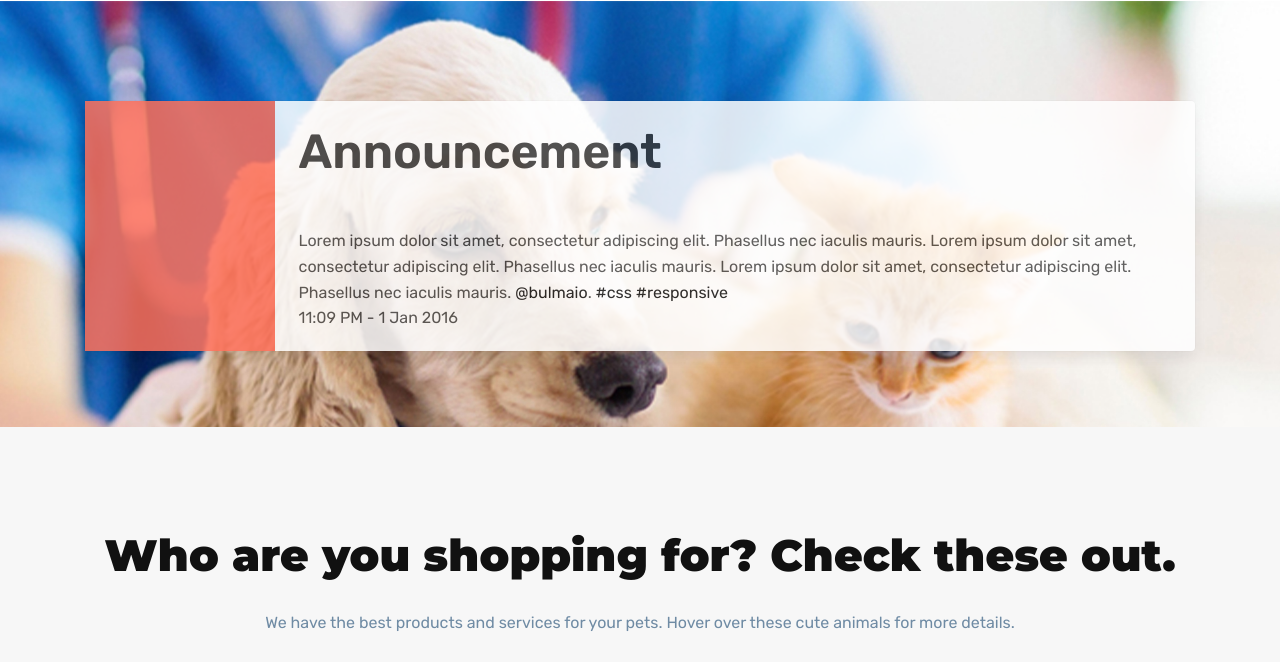
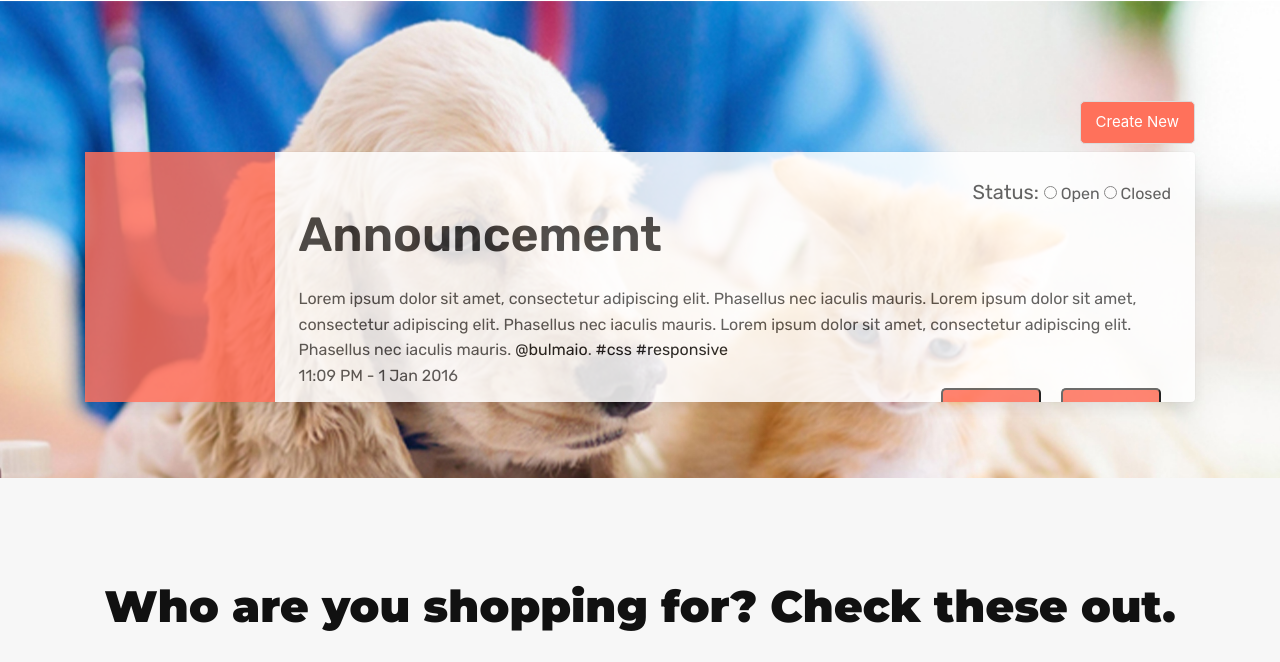
Before and after one commit to AlexCitrus/AnimalArk, a PHP site: page /theme/admin_home.html in a window 1280 px wide. Shown: the part 904-1566 px from the top of the page. Run offline with PHP 8.4, Linux system fonts and the light colour scheme; some libraries are stand-ins or nearby versions.

Commit message:
admin home page updated with css (1-29-2023)

```diff
--- a/theme/admin_home.html
+++ b/theme/admin_home.html
@@ -74,16 +74,6 @@
             <a class="navbar-item mr-5" href="admin_home.html">
               <img src="images/logo.png" width="200" alt="logo" />
             </a>
-            <button
-              role="button"
-              class="navbar-burger burger"
-              data-hidden="true"
-              data-target="navigation"
-            >
-              <span aria-hidden="true"></span>
-              <span aria-hidden="true"></span>
-              <span aria-hidden="true"></span>
-            </button>
           </div>
 
           <div class="navbar-menu" id="navigation">
@@ -146,6 +136,12 @@
       <div class="container">
         <div class="columns is-desktop">
           <div class="column is-desktop">
+
+            <div class="btn_cont">
+                <button class="button">Create New</button>
+            </div>
+            </br>
+            </br>
             <div class="card is-horizontal">
               <div class="card-image">
                 <figure class="image is-square">
@@ -155,9 +151,14 @@
               <div class="card-stacked">
                 <div class="card-content">
                   <div class="media-content">
+
+                        <div class="radio_cont">
+                            <label style="font-size: 20px;">Status:  </label>
+                            <input type="radio" name="group1" value="option1"> Open
+                            <input type="radio" name="group1" value="option2"> Closed<br>
+                        </div>
+
                     <p class="title is-1">Announcement</p>
-                    <br />
-                  </div>
 
                     <div class="content">
                         Lorem ipsum dolor sit amet, consectetur adipiscing elit.
@@ -168,7 +169,21 @@
                         <a href="#">#css</a> <a href="#">#responsive</a>
                         <br />
                         <time datetime="2016-1-1">11:09 PM - 1 Jan 2016</time>
+
+                        <div class="annce_btn">
+                            <button class="edit-button">Edit</button>
+                            <button class="delete-button">Delete</button>
                         </div>
+
+                  </div>
+
+
+
+
+
+                </div>
+
+
                 </div>
               </div>
             </div>
--- a/theme/css/style.css
+++ b/theme/css/style.css
@@ -397,6 +397,54 @@ a:focus {
 .container-fluid {
   padding-left: 15px;
   padding-right: 15px;
+}
+
+.btn_cont {
+  position: relative;
+}
+
+
+.radio_cont {
+  text-align: right;
+}
+
+.radio {
+  display: inline-block;
+  margin: 0 10px;
+}
+
+/* dito */
+.annce_btn{
+  display: flex;
+  justify-content: right;
+  border-color: transparent;
+}
+
+.edit-button, .delete-button {
+  margin: 0 10px;
+  background-color: #ff715b;
+  color: white;
+  width: 100px;
+  display: inline-block;
+  font-size: 15px;
+  height: 43px;
+  cursor: pointer;
+  border-radius: 5px;
+}
+
+
+
+
+.button {
+  background-color: #ff715b;
+  color: white;
+  display: inline-block;
+  font-size: 15px;
+  height: 43px;
+  cursor: pointer;
+  border-radius: 5px;
+  position: absolute;
+  right: 0;
 }
 
 .container-fluid {
@@ -651,6 +699,7 @@ textarea.input {
   }
 }
 
+
 .navbar-link::after {
   display: none !important;
 }
@@ -1503,6 +1552,8 @@ body {
 }
 .card.is-horizontal .card-stacked .card-content {
   flex-grow: 1;
+  max-height: 500px;
+  overflow: auto;
 }
 .card.is-fullimage {
   background-color: transparent;
```
Lines whose indentation alone changed are shown as unchanged.
